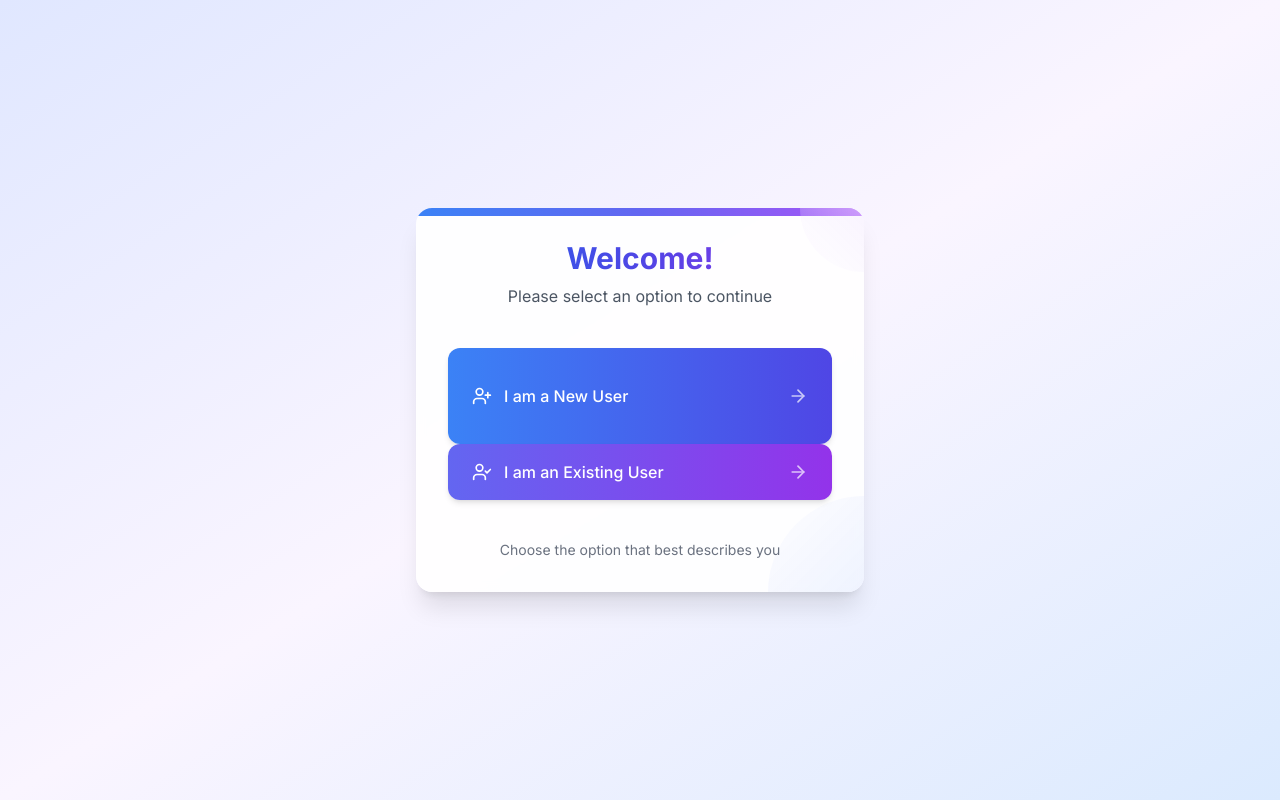
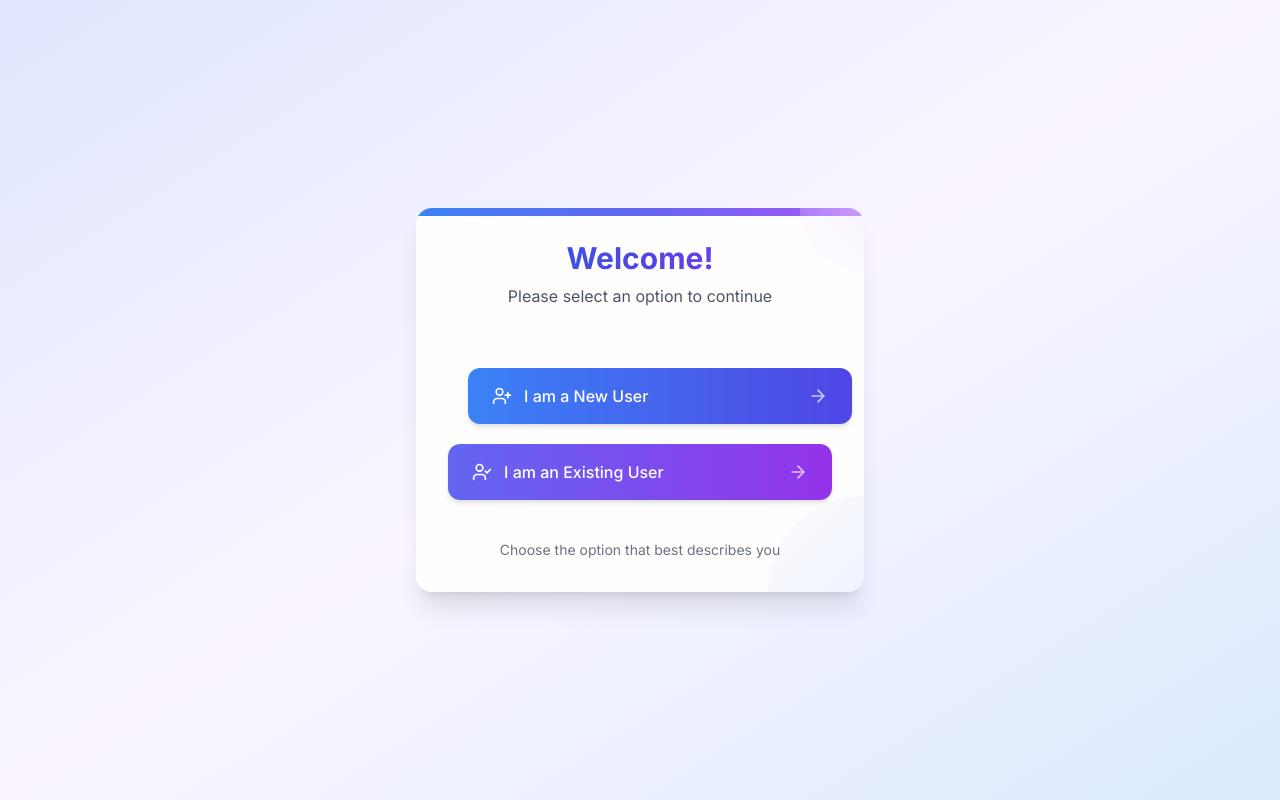
Before and after one commit to SatishPrakasham/kidoquizv2, a Next.js app: page /user in a window 1280 px wide. Built offline with nearby package versions, Linux system fonts and the light colour scheme.

Commit message:
Update page.tsx

```diff
--- a/app/user/page.tsx
+++ b/app/user/page.tsx
@@ -78,12 +78,12 @@ export default function UserPage() {
               <motion.div className="space-y-4 pt-4" variants={childVariants}>
                 <Link href="/user/new" passHref>
                   <motion.button
-                    className="w-full group relative flex items-center justify-between bg-gradient-to-r from-blue-500 to-indigo-600 text-white px-6 py-4 rounded-xl font-medium shadow-md"
+                    className="w-full group relative flex items-center justify-between bg-gradient-to-r from-blue-500 to-indigo-600 text-white px-6 py-4 rounded-xl font-medium shadow-md m-5"
                     variants={buttonVariants}
                     whileHover="hover"
                     whileTap="tap"
                   >
-                    <div className="flex items-center py-5">
+                    <div className="flex items-center">
                       <UserPlus className="h-5 w-5 mr-3" />
                       <span>I am a New User</span>
                     </div>
```
